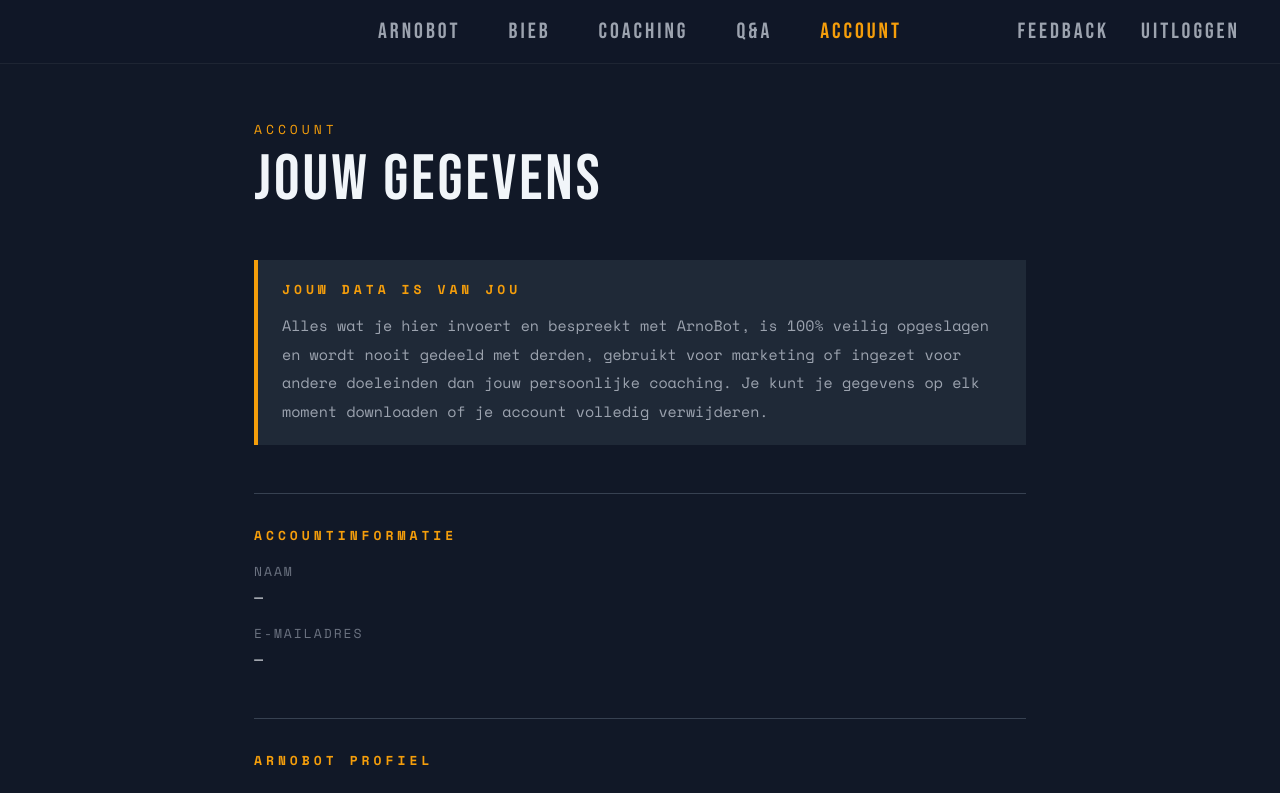
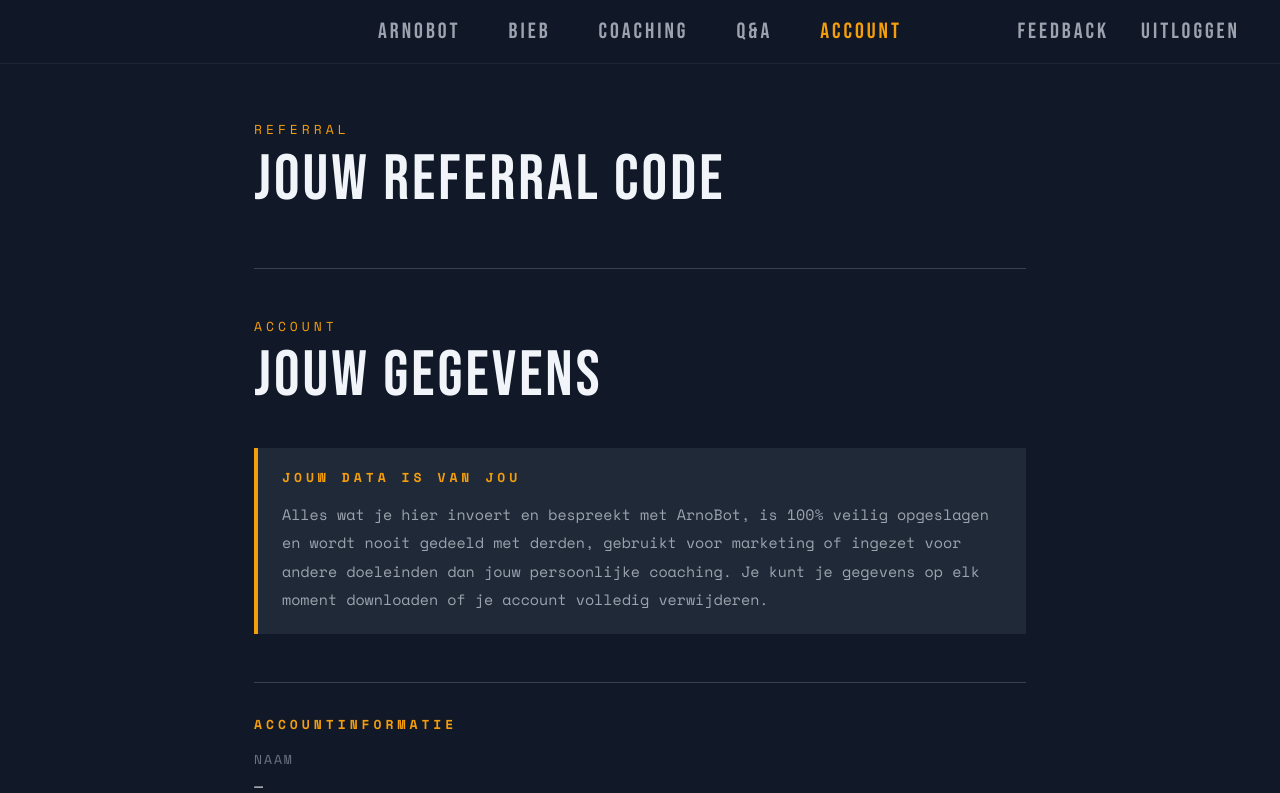
Before and after one commit to arnoceo-ops/arno-blog, a Next.js app: page /bot/account in a window 1280 px wide. Shown: the top 793 px of the page. Built offline with nearby package versions, Linux system fonts and the light colour scheme; no server answers.

Commit message:
feat: referral als openingssectie op account, URL wit, JOUW GEGEVENS als H1

```diff
--- a/app/bot/account/page.tsx
+++ b/app/bot/account/page.tsx
@@ -82,8 +82,16 @@ export default function AccountPage() {
 
       <div style={{ maxWidth: 812, margin: '0 auto', padding: 'clamp(80px,12vw,120px) clamp(16px,4vw,20px) 80px' }}>
 
-        <p style={{ color: '#f59e0b', fontSize: 13, letterSpacing: 4, marginBottom: 8 }}>ACCOUNT</p>
-        <h1 style={{ fontFamily: "'Bebas Neue', sans-serif", fontSize: 64, letterSpacing: 3, margin: '0 0 48px 0', lineHeight: 1 }}>JOUW GEGEVENS</h1>
+        {/* Referral — openingssectie */}
+        <p style={{ color: '#f59e0b', fontSize: 13, letterSpacing: 4, marginBottom: 8 }}>REFERRAL</p>
+        <h1 style={{ fontFamily: "'Bebas Neue', sans-serif", fontSize: 64, letterSpacing: 3, margin: '0 0 32px 0', lineHeight: 1 }}>JOUW REFERRAL CODE</h1>
+        <ReferralSection inAccount />
+
+        {/* Gegevens — tweede sectie */}
+        <div style={{ borderTop: '1px solid #374151', paddingTop: 48, marginTop: 56 }}>
+          <p style={{ color: '#f59e0b', fontSize: 13, letterSpacing: 4, marginBottom: 8 }}>ACCOUNT</p>
+          <h1 style={{ fontFamily: "'Bebas Neue', sans-serif", fontSize: 64, letterSpacing: 3, margin: '0 0 40px 0', color: '#f1f5f9', lineHeight: 1 }}>JOUW GEGEVENS</h1>
+        </div>
 
         {/* Privacy statement */}
         <div style={{ background: '#1f2937', borderLeft: '4px solid #f59e0b', padding: '20px 24px', marginBottom: 48 }}>
@@ -116,9 +124,6 @@ export default function AccountPage() {
             PROFIEL AANPASSEN
           </Link>
         </div>
-
-        {/* Referral */}
-        <ReferralSection inAccount />
 
         {/* Data export */}
         <div style={section}>
--- a/app/bot/profiel/ReferralSection.tsx
+++ b/app/bot/profiel/ReferralSection.tsx
@@ -23,15 +23,17 @@ export default function ReferralSection({ inAccount }: { inAccount?: boolean })
   if (!data) return null
 
   const wrapStyle: React.CSSProperties = inAccount
-    ? { borderTop: '1px solid #374151', paddingTop: '32px', marginBottom: '48px' }
+    ? {}
     : { marginTop: 56, borderTop: '1px solid #374151', paddingTop: 40 }
 
   return (
     <div style={wrapStyle}>
-      <p style={{ fontFamily: "'Space Mono', monospace", fontWeight: 700, color: '#f59e0b', fontSize: '13px', letterSpacing: '4px', marginBottom: '16px', display: 'block' }}>REFERRAL</p>
-      <div style={{ display: 'flex', alignItems: 'baseline', gap: 12, marginBottom: 8 }}>
-        <h3 style={{ fontFamily: "'Bebas Neue', sans-serif", fontSize: 26, fontWeight: 400, color: '#f1f5f9', margin: 0, letterSpacing: 1 }}>Jouw referral code</h3>
-      </div>
+      {!inAccount && (
+        <>
+          <p style={{ fontFamily: "'Space Mono', monospace", fontWeight: 700, color: '#f59e0b', fontSize: '13px', letterSpacing: '4px', marginBottom: '16px', display: 'block' }}>REFERRAL</p>
+          <h3 style={{ fontFamily: "'Bebas Neue', sans-serif", fontSize: 26, fontWeight: 400, color: '#f1f5f9', margin: '0 0 8px', letterSpacing: 1 }}>Jouw referral code</h3>
+        </>
+      )}
       <p style={{ fontSize: 15, lineHeight: 1.9, color: '#9ca3af', marginBottom: 24 }}>
         Deel deze link. Nieuwe gebruikers krijgen de eerste maand 50% korting — jij ook op je volgende maand.
       </p>
@@ -40,7 +42,7 @@ export default function ReferralSection({ inAccount }: { inAccount?: boolean })
         <code style={{
           flex: 1, background: '#1f2937', border: '1.5px solid #374151',
           borderRadius: 4, padding: '12px 16px', fontSize: 14,
-          fontFamily: "'Space Mono', monospace", color: '#f59e0b', letterSpacing: 2,
+          fontFamily: "'Space Mono', monospace", color: '#f1f5f9', letterSpacing: 2,
           wordBreak: 'break-all',
         }}>
           {data.link}
```
